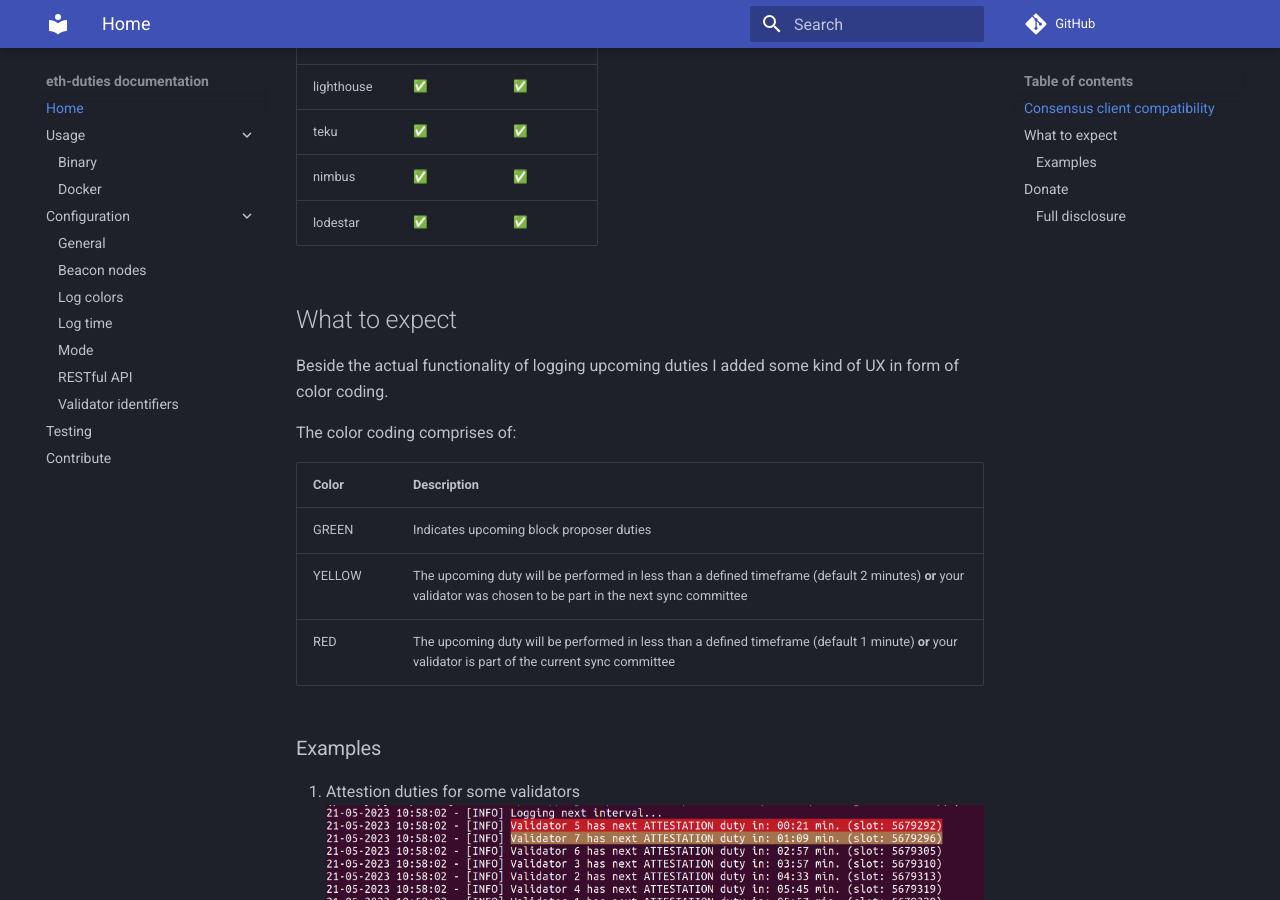
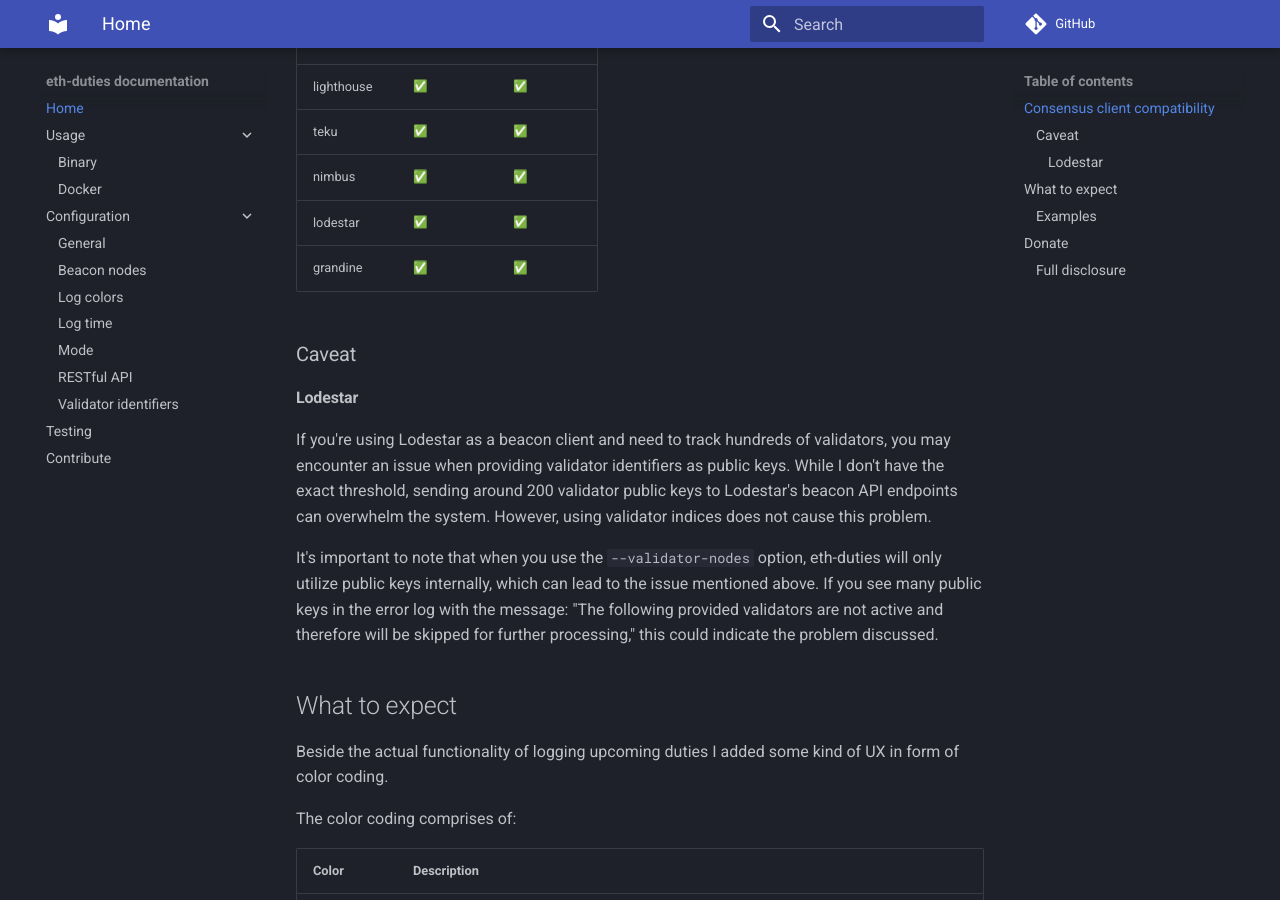
Before and after one commit to TobiWo/eth-duties, an MkDocs documentation site: the page built from docs/index.md, in a window 1280 px wide and 900 px high, scrolled down 442 px. Built offline with MkDocs 1.6.1 and Material for MkDocs 9.7.7, drawn with Linux system fonts in a browser that asks for light colours; emoji names are drawn with the system emoji font; comment, search, counter and statistics services are not loaded.

Commit message:
docs(general): Add grandine as supported client

```diff
--- a/docs/index.md
+++ b/docs/index.md
@@ -13,6 +13,15 @@
 | teku | :white_check_mark: | :white_check_mark: |
 | nimbus | :white_check_mark: | :white_check_mark: |
 | lodestar | :white_check_mark: | :white_check_mark: |
+| grandine | :white_check_mark: | :white_check_mark: |
+
+### Caveat
+
+#### Lodestar
+
+If you're using Lodestar as a beacon client and need to track hundreds of validators, you may encounter an issue when providing validator identifiers as public keys. While I don't have the exact threshold, sending around 200 validator public keys to Lodestar's beacon API endpoints can overwhelm the system. However, using validator indices does not cause this problem.
+
+It's important to note that when you use the `--validator-nodes` option, eth-duties will only utilize public keys internally, which can lead to the issue mentioned above. If you see many public keys in the error log with the message: "The following provided validators are not active and therefore will be skipped for further processing," this could indicate the problem discussed.
 
 ## What to expect
 
```
